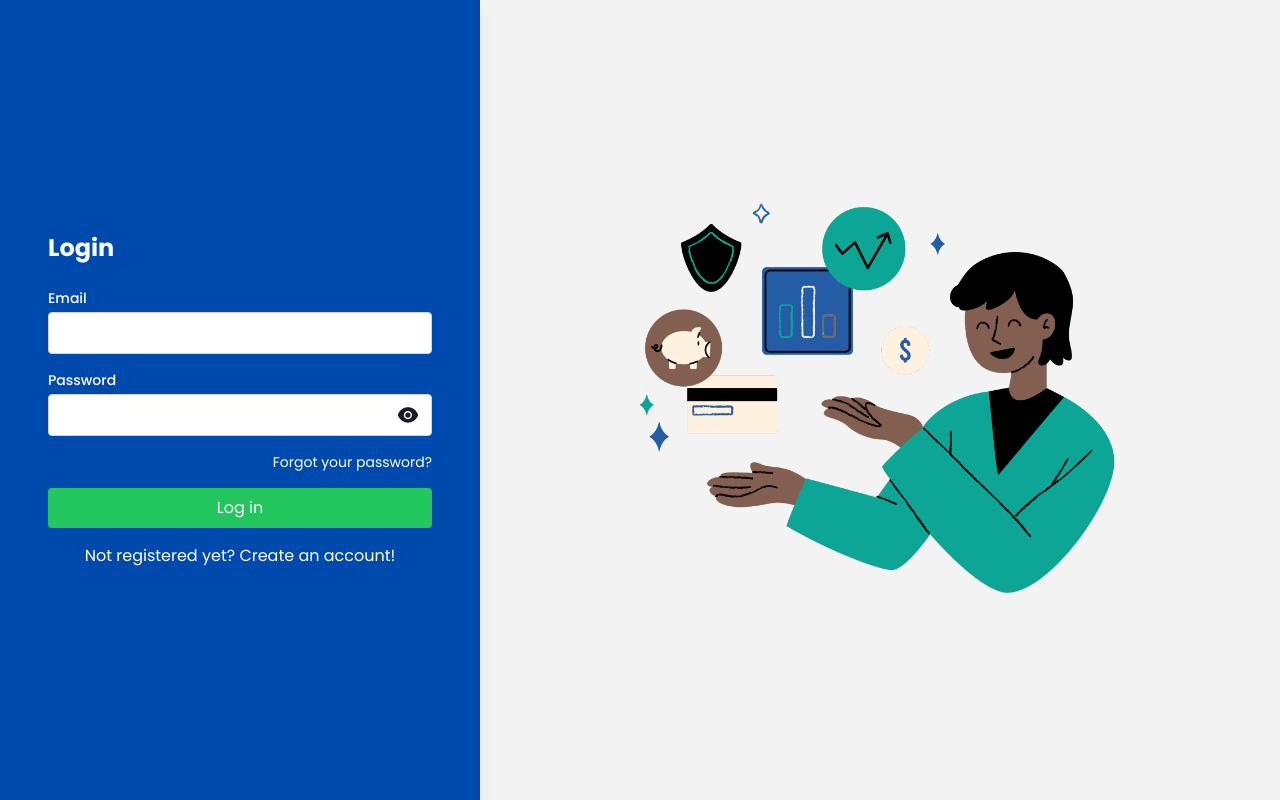
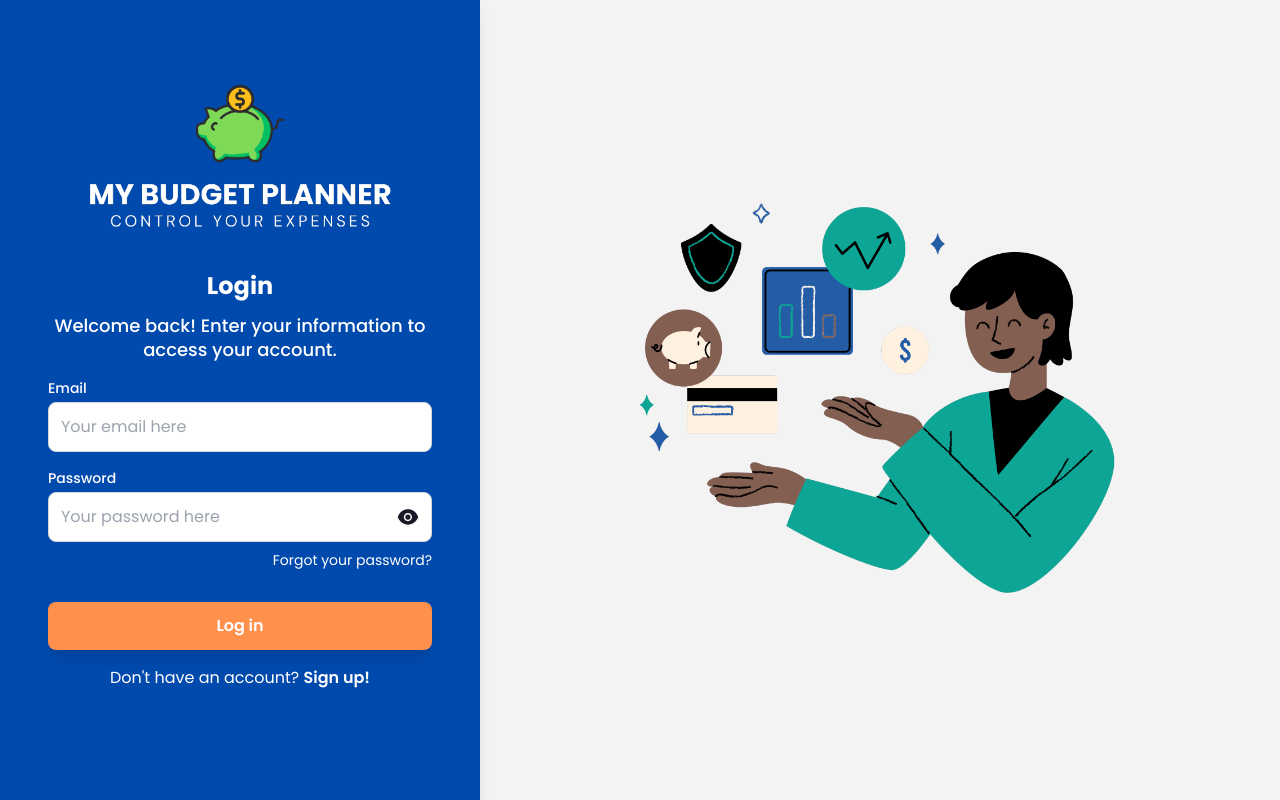
Before and after one commit to misalima/my-budget-planner-frontend, a Next.js app: page /login in a window 1280 px wide. Built offline with nearby package versions, Linux system fonts and the light colour scheme.

Commit message:
adjust login form and add stronger orange color for hover

```diff
--- a/src/app/(authenticate)/login/page.tsx
+++ b/src/app/(authenticate)/login/page.tsx
@@ -1,10 +1,20 @@
 "use client";
 import LoginForm from "@/components/LoginForm";
+import Image from "next/image";
+import Link from "next/link";
 import React from "react";
 
 const LoginView = () => {
   return (
-    <div className="h-full col-span-3 shadow-lg w-full flex justify-center items-center bg-blue">
+    <div className="h-full col-span-3 shadow-lg w-full flex flex-col justify-center items-center bg-blue">
+      <Link href={"/home"}>
+        <Image
+          alt="homepage-art"
+          src={"/images/logo-center-white.png"}
+          width={320}
+          height={500}
+        />
+      </Link>
       <LoginForm />
     </div>
   );
--- a/src/app/(authenticate)/register/page.tsx
+++ b/src/app/(authenticate)/register/page.tsx
@@ -14,6 +14,7 @@ const RegisterView: React.FC = () => {
 
   return (
     <div className="h-full col-span-3 shadow-lg w-full flex justify-center items-center bg-blue">
+
       <RegisterForm />
     </div>
   );
--- a/src/app/globals.css
+++ b/src/app/globals.css
@@ -6,6 +6,7 @@
   --title: #191927;
   --lightgreen: #00bf63;
   --orange: #ff914d;
+  --orange-600: #f97316;
   --blue: #004aad;
   --lightgrey: #f3f3f3;
   --darkblue: #153259;
--- a/src/components/LoginForm/index.tsx
+++ b/src/components/LoginForm/index.tsx
@@ -23,10 +23,13 @@ const LoginForm = () => {
 
   return (
     <form onSubmit={handleSubmit(onSubmit)} className="p-8 w-full max-w-md">
-      <h2 className="text-2xl font-bold mb-6 text-white">Login</h2>
+      <h2 className="text-2xl font-bold text-white text-center mb-3">Login</h2>
+      <p className="text-lg font-medium text-white text-center mb-3 leading-6">
+        Welcome back! Enter your information to access your account.
+      </p>
 
       {/* Email Input */}
-      <div className="mb-4">
+      <div className="mb-4 mt-4">
         <label
           htmlFor="email"
           className="block text-sm font-medium mb-1 text-white"
@@ -43,9 +46,10 @@ const LoginForm = () => {
               message: "Enter a valid email address",
             },
           })}
-          className={`w-full p-2 border ${
+          placeholder="Your email here"
+          className={`w-full p-3 border ${
             errors.email ? "border-red-500" : "border-gray-300"
-          } rounded focus:outline-none`}
+          } rounded-lg focus:outline-none`}
         />
         {errors.email && (
           <span className="text-red-500 text-sm">{errors.email.message}</span>
@@ -70,9 +74,10 @@ const LoginForm = () => {
               message: "Password must be at least 8 characters",
             },
           })}
-          className={`w-full p-2 border ${
+          placeholder="Your password here"
+          className={`w-full p-3 border ${
             errors.password ? "border-red-500" : "border-gray-300"
-          } rounded focus:outline-none`}
+          } rounded-lg focus:outline-none`}
         />
         <div
           onClick={() => setShowPassword(!showPassword)}
@@ -92,7 +97,7 @@ const LoginForm = () => {
       </div>
 
       {/* Forgot Password Link */}
-      <div className="mb-4 text-right">
+      <div className="-mt-2 mb-4 text-right">
         <Link href="/forgot-password">
           <p className="text-sm text-blue-500 hover:underline text-white">
             Forgot your password?
@@ -103,7 +108,7 @@ const LoginForm = () => {
       {/* Submit Button */}
       <button
         type="submit"
-        className="w-full bg-green-500 text-white py-2 rounded hover:bg-green-600 transition duration-200"
+        className="mt-4 w-full bg-orange text-white shadow-lg font-semibold py-3 rounded-lg hover:bg-orange-600 hover:shadow-xl transition duration-200"
       >
         Log in
       </button>
@@ -111,10 +116,10 @@ const LoginForm = () => {
       {/* Register Link */}
       <div className="mt-4 text-center text-white">
         <p>
-          Not registered yet?{" "}
+          Don&apos;t have an account?{" "}
           <Link href="/register">
-            <span className="text-blue-500 hover:underline">
-              Create an account!
+            <span className="text-white font-semibold hover:underline">
+              Sign up!
             </span>
           </Link>
         </p>
--- a/tailwind.config.ts
+++ b/tailwind.config.ts
@@ -16,6 +16,7 @@ const config: Config = {
         "title": "var(--title)",
         "lightgreen": "var(--lightgreen)",
         "orange": "var(--orange)",
+        "orange-600": "var(--orange-600)",
         "blue": "var(--blue)",
         "lightgrey": "var(--lightgrey)",
         "darkblue": "var(--darkblue)",
```
